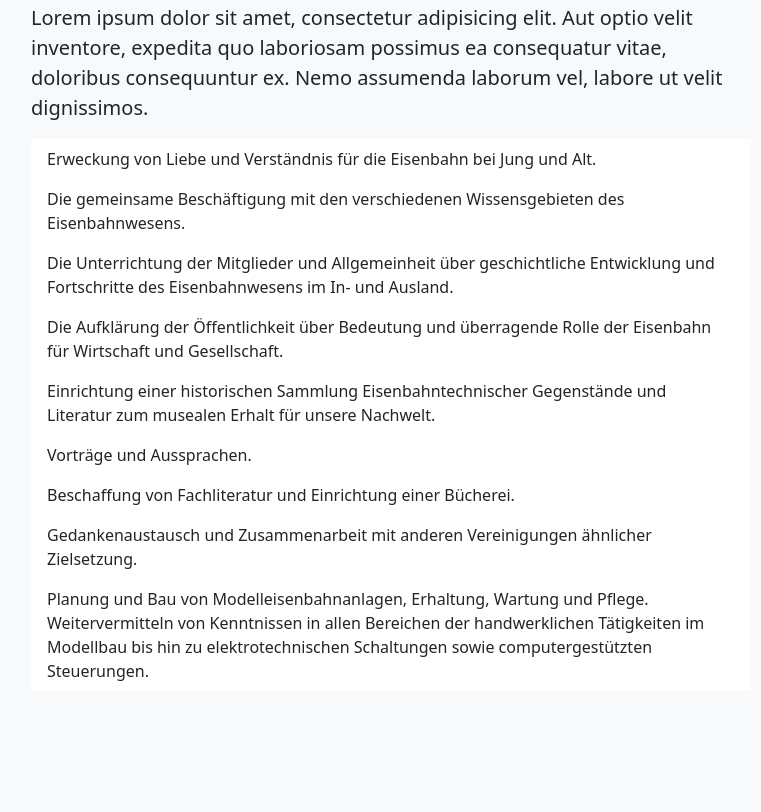
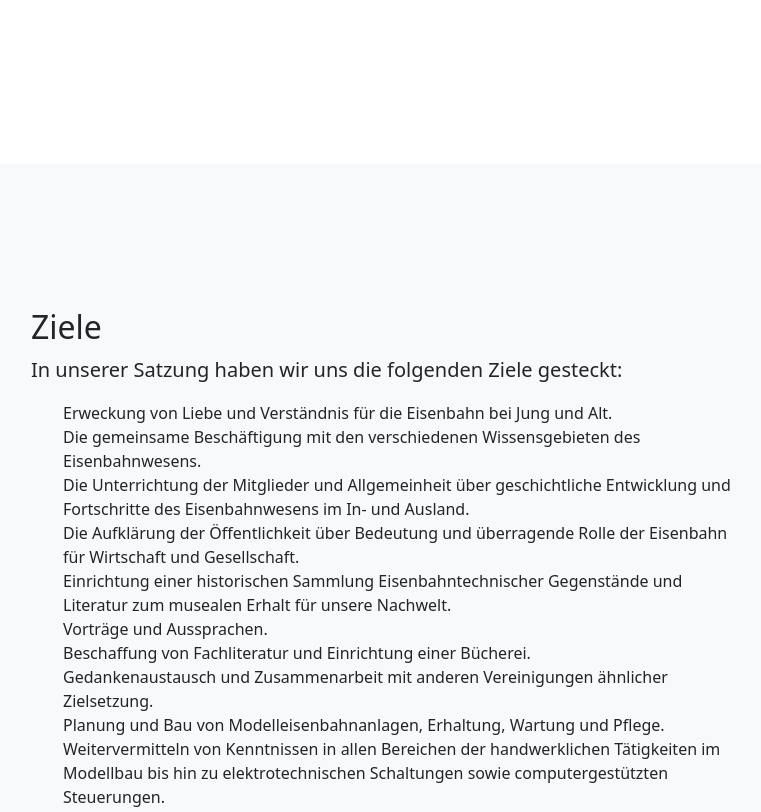
Before and after one commit to axel-heilig/iges-website, a plain HTML site: page index.html in a window 1280 px wide. Shown: the part 868-1680 px from the top of the page, without its empty margins (249-1010 px from the left). Drawn offline with nearby package versions, Linux system fonts and the light colour scheme.

Commit message:
fixed typo, updated styling.

```diff
--- a/index.html
+++ b/index.html
@@ -20,7 +20,7 @@
                     <ul class="navbar-nav ms-auto">
                         <li class="nav-item"><a class="nav-link" href="#about">Über</a></li>
                         <li class="nav-item"><a class="nav-link" href="#goals">Ziele</a></li>
-                        <li class="nav-item"><a class="nav-link" href="#contact">Kontake</a></li>
+                        <li class="nav-item"><a class="nav-link" href="#contact">Kontak</a></li>
                         <li class="nav-item"><a class="nav-link" href="imprint.html#imprint">Impressum</a></li>
                         <li class="nav-item"><a class="nav-link" href="privacypolicy.html#privacypolicy">Datenschutzerklärung</a></li>
                     </ul>
@@ -28,14 +28,13 @@
             </div>
         </nav>
         <!-- Header-->
-        <!--
         <header class="bg-primary bg-gradient text-white">
             <div class="container px-4 text-center">
-                <h1 class="fw-bolder">Welcome to Scrolling Nav</h1>
-                <p class="lead">A functional Bootstrap 5 boilerplate for one page scrolling websites</p>
-                <a class="btn btn-lg btn-light" href="#about">Start scrolling!</a>
+                <h1 class="fw-bolder">Hier entstehen die Webseiten der <br /> IG Eisenbahn Schwarzwald-Baar!</h1>
+                <!--<p class="lead">A functional Bootstrap 5 boilerplate for one page scrolling websites</p>
+                <a class="btn btn-lg btn-light" href="#about">Start scrolling!</a>-->
             </div>
-        </header> -->
+        </header>
         <!-- About section-->
         <section id="about">
             <div class="container px-4">
@@ -53,18 +52,18 @@
                 <div class="row gx-4 justify-content-center">
                     <div class="col-lg-8">
                         <h2>Ziele</h2>
-                        <p class="lead">Lorem ipsum dolor sit amet, consectetur adipisicing elit. Aut optio velit inventore, expedita quo laboriosam possimus ea consequatur vitae, doloribus consequuntur ex. Nemo assumenda laborum vel, labore ut velit dignissimos.</p>
+                        <p class="lead">In unserer Satzung haben wir uns die folgenden Ziele gesteckt:</p>
                         <p>
-                            <ul class="list-group  list-group-flush">
-                                <li class="list-group-item border-0">Erweckung von Liebe und Verständnis für die Eisenbahn bei Jung und Alt.</li>
-                                <li class="list-group-item border-0">Die gemeinsame Beschäftigung mit den verschiedenen Wissensgebieten des Eisenbahnwesens.</li>
-                                <li class="list-group-item border-0">Die Unterrichtung der Mitglieder und Allgemeinheit über geschichtliche Entwicklung und Fortschritte des Eisenbahnwesens im In- und Ausland.</li>
-                                <li class="list-group-item border-0">Die Aufklärung der Öffentlichkeit über Bedeutung und überragende Rolle der Eisenbahn für Wirtschaft und Gesellschaft.</li>
-                                <li class="list-group-item border-0">Einrichtung einer historischen Sammlung Eisenbahntechnischer Gegenstände und Literatur zum musealen Erhalt für unsere Nachwelt.</li>
-                                <li class="list-group-item border-0">Vorträge und Aussprachen.</li>
-                                <li class="list-group-item border-0">Beschaffung von Fachliteratur und Einrichtung einer Bücherei.</li>
-                                <li class="list-group-item border-0">Gedankenaustausch und Zusammenarbeit mit anderen Vereinigungen ähnlicher Zielsetzung.</li>
-                                <li class="list-group-item border-0">Planung und Bau von Modelleisenbahnanlagen, Erhaltung, Wartung und Pflege. Weitervermitteln von Kenntnissen in allen Bereichen der handwerklichen Tätigkeiten im Modellbau bis hin zu elektrotechnischen Schaltungen sowie computergestützten Steuerungen.</li>
+                            <ul class="list-group-flush"> <!-- list-group-flush  -->
+                                <li class="list-group-item">Erweckung von Liebe und Verständnis für die Eisenbahn bei Jung und Alt.</li>
+                                <li class="list-group-item">Die gemeinsame Beschäftigung mit den verschiedenen Wissensgebieten des Eisenbahnwesens.</li>
+                                <li class="list-group-item">Die Unterrichtung der Mitglieder und Allgemeinheit über geschichtliche Entwicklung und Fortschritte des Eisenbahnwesens im In- und Ausland.</li>
+                                <li class="list-group-item">Die Aufklärung der Öffentlichkeit über Bedeutung und überragende Rolle der Eisenbahn für Wirtschaft und Gesellschaft.</li>
+                                <li class="list-group-item">Einrichtung einer historischen Sammlung Eisenbahntechnischer Gegenstände und Literatur zum musealen Erhalt für unsere Nachwelt.</li>
+                                <li class="list-group-item">Vorträge und Aussprachen.</li>
+                                <li class="list-group-item">Beschaffung von Fachliteratur und Einrichtung einer Bücherei.</li>
+                                <li class="list-group-item">Gedankenaustausch und Zusammenarbeit mit anderen Vereinigungen ähnlicher Zielsetzung.</li>
+                                <li class="list-group-item">Planung und Bau von Modelleisenbahnanlagen, Erhaltung, Wartung und Pflege. Weitervermitteln von Kenntnissen in allen Bereichen der handwerklichen Tätigkeiten im Modellbau bis hin zu elektrotechnischen Schaltungen sowie computergestützten Steuerungen.</li>
                               </ul>
                         </p>
                     </div>
```
Also changed, not shown: imprint.html (+2 -2 lines), privacypolicy.html (+2 -2 lines).
